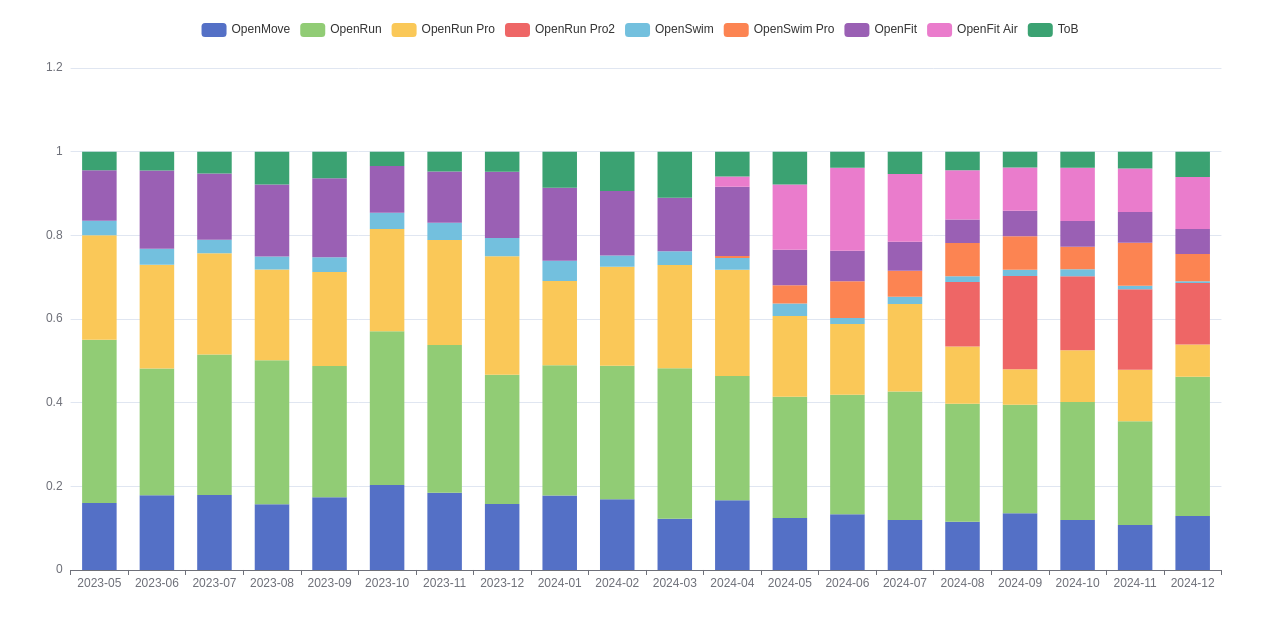
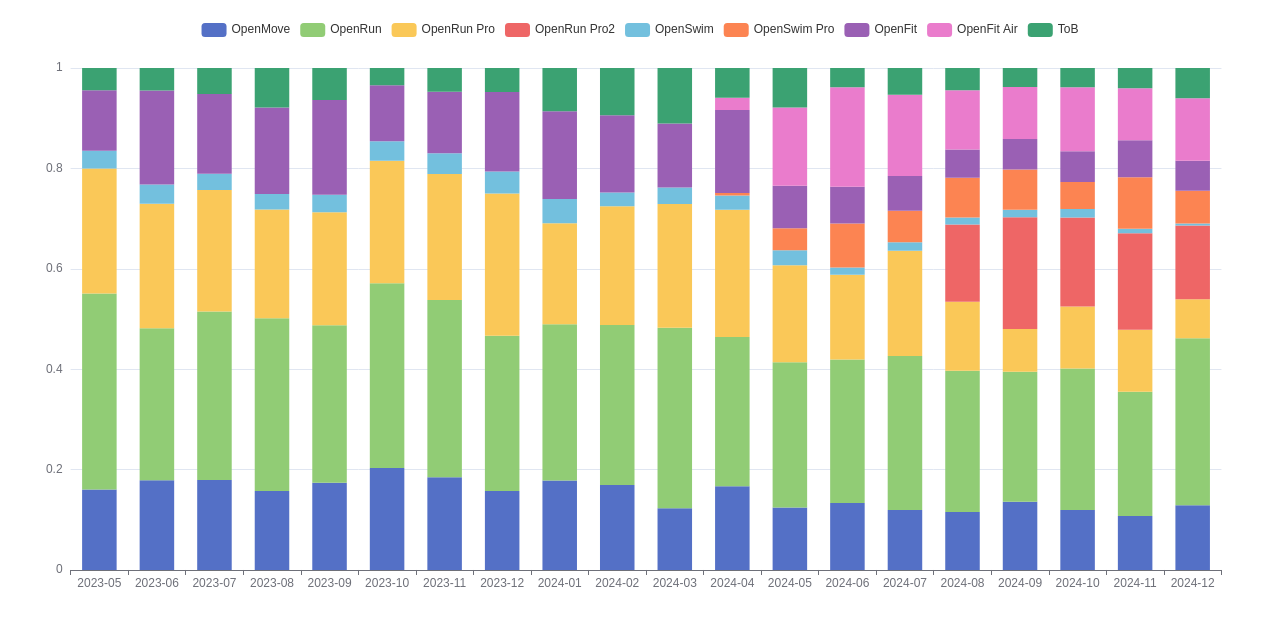
Before and after one commit to CleanTian20/echarts-demo, a plain HTML site: page products.html in a window 1280 px wide. Drawn offline with Linux system fonts and the light colour scheme.

Commit message:
Update products.html

```diff
--- a/products.html
+++ b/products.html
@@ -84,7 +84,8 @@
         type: 'value',
         axisLabel: {
           formatter: '{value}'
-        }
+        },
+        max: 1
       },
       series
     };
```
